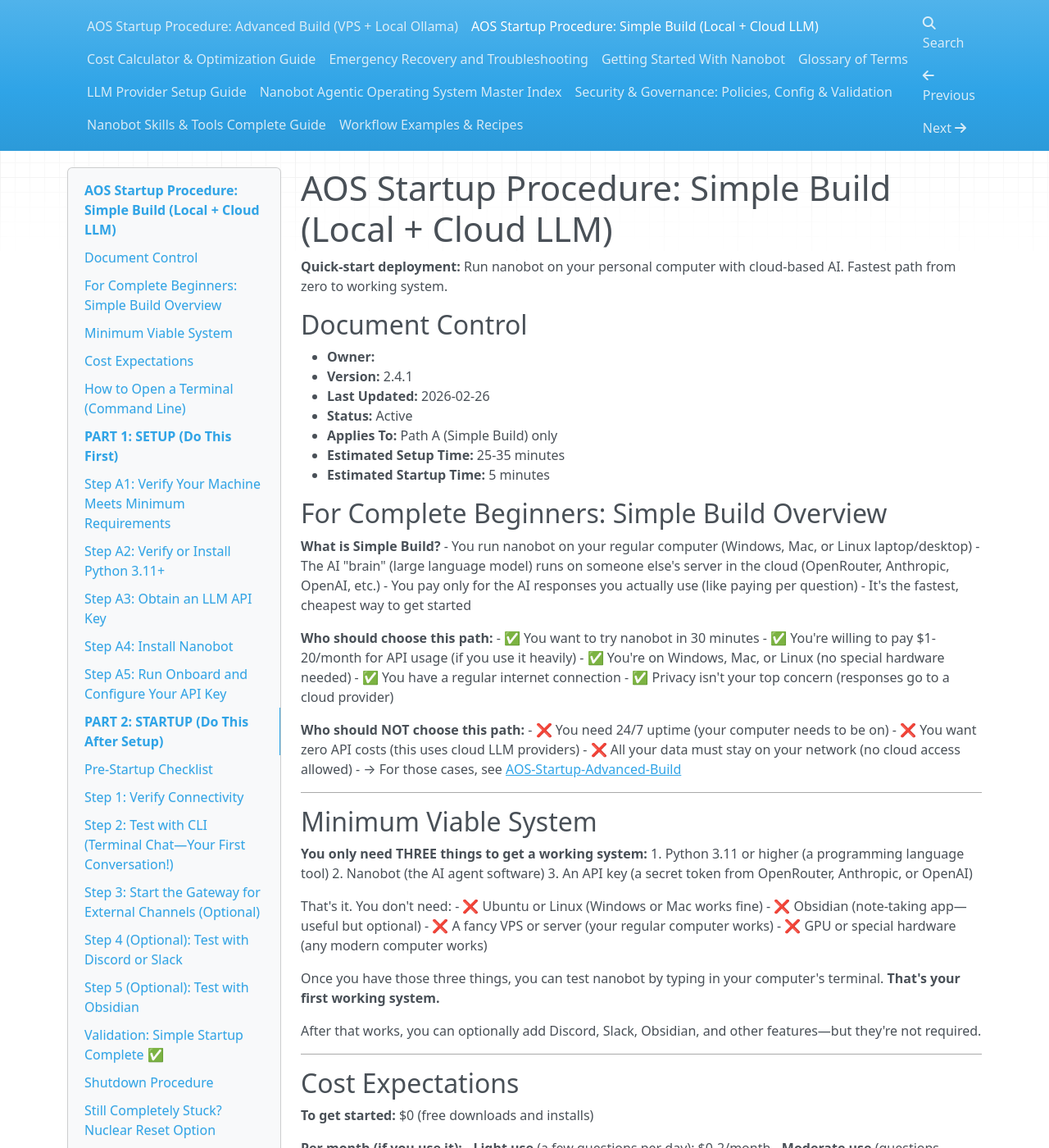
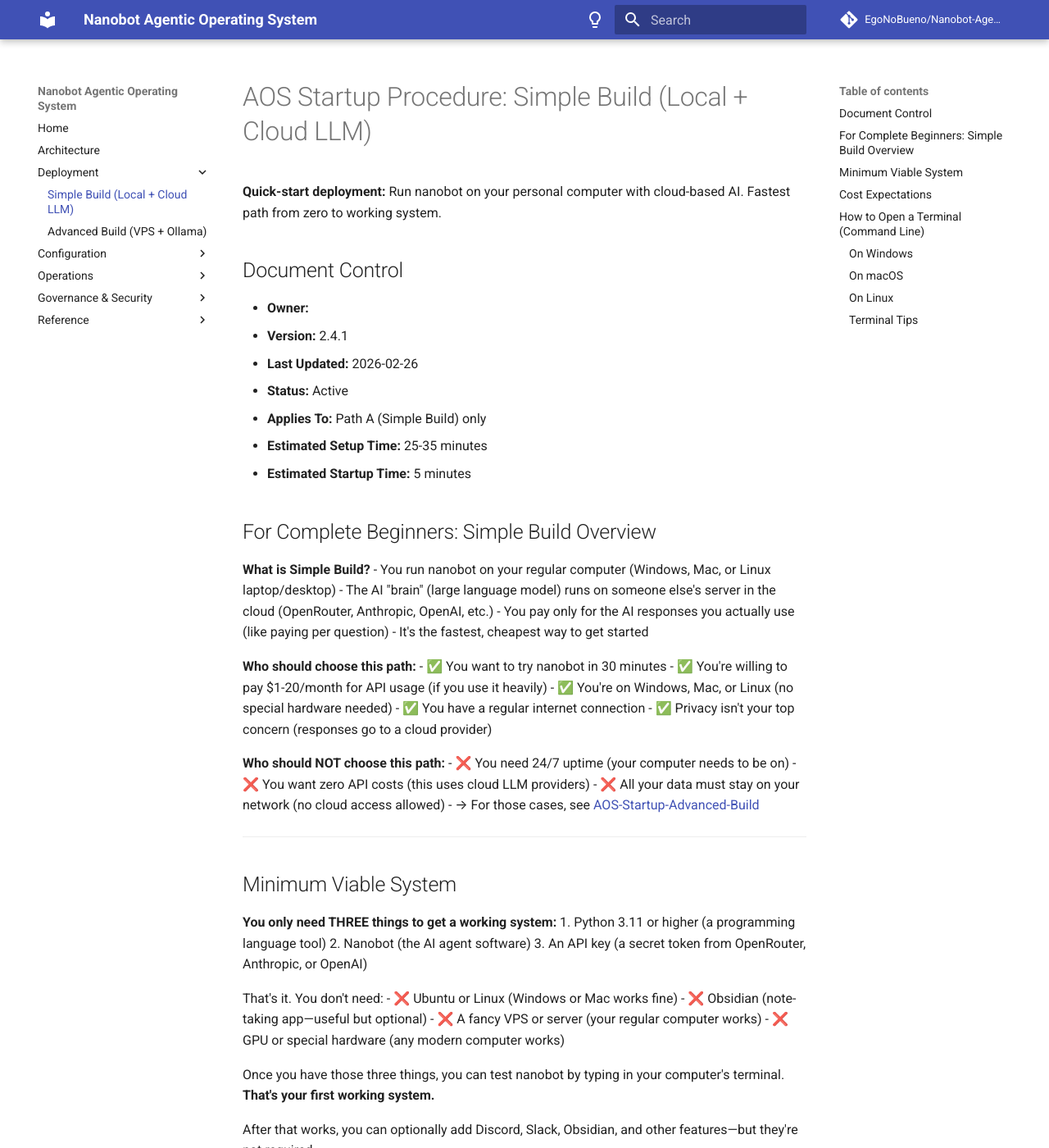
Before and after one commit to EgoNoBueno/Nanobot-Agentic-Operating-System, an MkDocs documentation site: the page built from docs/AOS-Startup-Simple-Build.md, in a window 1280 px wide and 1400 px high. Shown: the whole window at 82% size. Built offline with MkDocs 1.6.1 and Material for MkDocs 9.7.7, drawn with Linux system fonts in a browser that asks for light colours; nearby versions of some CDN libraries; comment, search, counter and statistics services are not loaded; some of the changed text lies outside the part shown.

Commit message:
docs: activate mkdocs.yml and add GitHub Pages deploy workflow

```diff
--- a/mkdocs.yml
+++ b/mkdocs.yml
@@ -1,105 +1,92 @@
-# MkDocs configuration — not yet active.
-# To enable: uncomment everything, install deps, and add a GitHub Actions workflow.
-#   pip install mkdocs mkdocs-material
-#   mkdocs serve        # local preview at http://localhost:8000
-#   mkdocs gh-deploy    # deploy to GitHub Pages
-#
-# site_name: Nanobot Agentic Operating System
-# site_description: Production-ready documentation for deploying and operating the Nanobot AI agent framework
-# repo_url: https://github.com/HKUDS/nanobot
-# repo_name: HKUDS/nanobot
-# docs_dir: docs
-# site_dir: site
-#
-# theme:
-#   name: material
-#   logo: assets/nanobot-logo.png
-#   favicon: assets/favicon.ico
-#   features:
-#     - navigation.instant
-#     - navigation.tracking
-#     - navigation.top
-#     - search.highlight
-#     - search.share
-#     - content.tabs.link
-#     - content.code.copy
-#   palette:
-#     - scheme: default
-#       primary: indigo
-#       accent: indigo
-#       toggle:
-#         icon: material/lightbulb-outline
-#         name: Switch to dark mode
-#     - scheme: slate
-#       primary: indigo
-#       accent: indigo
-#       toggle:
-#         icon: material/lightbulb
-#         name: Switch to light mode
-#
-# plugins:
-#   - search
-#   - tags
-#
-# markdown_extensions:
-#   - markdown.extensions.admonition
-#   - markdown.extensions.attr_list
-#   - markdown.extensions.codehilite
-#   - markdown.extensions.def_list
-#   - markdown.extensions.footnotes
-#   - markdown.extensions.meta
-#   - markdown.extensions.tables
-#   - markdown.extensions.toc:
-#       permalink: true
-#   - pymdownx.arithmatex
-#   - pymdownx.betterem:
-#       smart_enable: all
-#   - pymdownx.caret
-#   - pymdownx.critic
-#   - pymdownx.details
-#   - pymdownx.emoji:
-#       emoji_index: !!python/name:material.extensions.emoji.twemoji
-#       emoji_generator: !!python/name:material.extensions.emoji.to_svg
-#   - pymdownx.highlight:
-#       use_pygments: true
-#   - pymdownx.inlinehilite
-#   - pymdownx.keys
-#   - pymdownx.mark
-#   - pymdownx.progressbar
-#   - pymdownx.superfences:
-#       custom_fences:
-#         - name: mermaid
-#           class: mermaid
-#           format: !!python/name:pymdownx.superfences.fence_code_format
-#   - pymdownx.tabbed:
-#       alternate_style: true
-#   - pymdownx.tasklist:
-#       custom_checkbox: true
-#   - pymdownx.tilde
-#
-# nav:
-#   - Home: Getting-Started-With-Nanobot.md
-#   - Architecture: Master-Index.md
-#   - Deployment:
-#     - Simple Build (Local + Cloud LLM): AOS-Startup-Simple-Build.md
-#     - Advanced Build (VPS + Ollama): AOS-Startup-Advanced-Build.md
-#   - Configuration:
-#     - LLM Provider Setup: LLM-Provider-Setup-Guide.md
-#     - Skills & Tools: Skills-and-Tools-Complete-Guide.md
-#   - Operations:
-#     - Workflow Examples & Recipes: Workflow-Examples-and-Recipes.md
-#     - Cost Calculator & Optimization: Cost-Calculator-and-Optimization.md
-#   - Governance & Security:
-#     - Security & Governance Policies: Security-and-Governance-Policies.md
-#     - Emergency Recovery & Troubleshooting: Emergency-Recovery-and-Troubleshooting.md
-#   - Reference:
-#     - Glossary: Glossary.md
-#
-# extra:
-#   social:
-#     - icon: fontawesome/brands/github
-#       link: https://github.com/EgoNoBueno/Nanobot-Agentic-Operating-System
-#     - icon: fontawesome/brands/github
-#       link: https://github.com/HKUDS/nanobot
-#
-# copyright: Copyright &copy; 2026 Nanobot Contributors
+site_name: Nanobot Agentic Operating System
+site_description: Community documentation for deploying and operating the Nanobot AI agent framework
+site_url: https://egonobue.no.github.io/Nanobot-Agentic-Operating-System/
+repo_url: https://github.com/EgoNoBueno/Nanobot-Agentic-Operating-System
+repo_name: EgoNoBueno/Nanobot-Agentic-Operating-System
+docs_dir: docs
+site_dir: site
+
+theme:
+  name: material
+  features:
+    - navigation.instant
+    - navigation.tracking
+    - navigation.top
+    - search.highlight
+    - search.share
+    - content.tabs.link
+    - content.code.copy
+  palette:
+    - scheme: default
+      primary: indigo
+      accent: indigo
+      toggle:
+        icon: material/lightbulb-outline
+        name: Switch to dark mode
+    - scheme: slate
+      primary: indigo
+      accent: indigo
+      toggle:
+        icon: material/lightbulb
+        name: Switch to light mode
+
+plugins:
+  - search
+  - tags
+
+markdown_extensions:
+  - markdown.extensions.admonition
+  - markdown.extensions.attr_list
+  - markdown.extensions.def_list
+  - markdown.extensions.footnotes
+  - markdown.extensions.meta
+  - markdown.extensions.tables
+  - markdown.extensions.toc:
+      permalink: true
+  - pymdownx.betterem:
+      smart_enable: all
+  - pymdownx.caret
+  - pymdownx.details
+  - pymdownx.emoji:
+      emoji_index: !!python/name:material.extensions.emoji.twemoji
+      emoji_generator: !!python/name:material.extensions.emoji.to_svg
+  - pymdownx.highlight:
+      use_pygments: true
+  - pymdownx.inlinehilite
+  - pymdownx.superfences:
+      custom_fences:
+        - name: mermaid
+          class: mermaid
+          format: !!python/name:pymdownx.superfences.fence_code_format
+  - pymdownx.tabbed:
+      alternate_style: true
+  - pymdownx.tasklist:
+      custom_checkbox: true
+  - pymdownx.tilde
+
+nav:
+  - Home: Getting-Started-With-Nanobot.md
+  - Architecture: Master-Index.md
+  - Deployment:
+    - Simple Build (Local + Cloud LLM): AOS-Startup-Simple-Build.md
+    - Advanced Build (VPS + Ollama): AOS-Startup-Advanced-Build.md
+  - Configuration:
+    - LLM Provider Setup: LLM-Provider-Setup-Guide.md
+    - Skills & Tools: Skills-and-Tools-Complete-Guide.md
+  - Operations:
+    - Workflow Examples & Recipes: Workflow-Examples-and-Recipes.md
+    - Cost Calculator & Optimization: Cost-Calculator-and-Optimization.md
+  - Governance & Security:
+    - Security & Governance Policies: Security-and-Governance-Policies.md
+    - Emergency Recovery & Troubleshooting: Emergency-Recovery-and-Troubleshooting.md
+  - Reference:
+    - Glossary: Glossary.md
+
+extra:
+  social:
+    - icon: fontawesome/brands/github
+      link: https://github.com/EgoNoBueno/Nanobot-Agentic-Operating-System
+    - icon: fontawesome/brands/github
+      link: https://github.com/HKUDS/nanobot
+
+copyright: Copyright &copy; 2026 Nanobot Contributors
```
Also changed, not shown: 1 other file.
